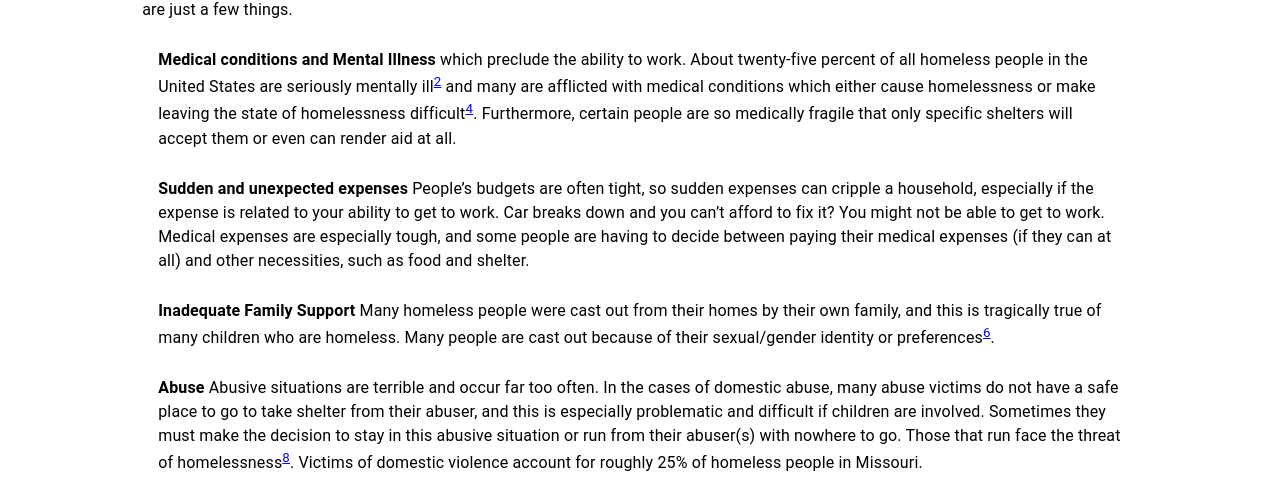
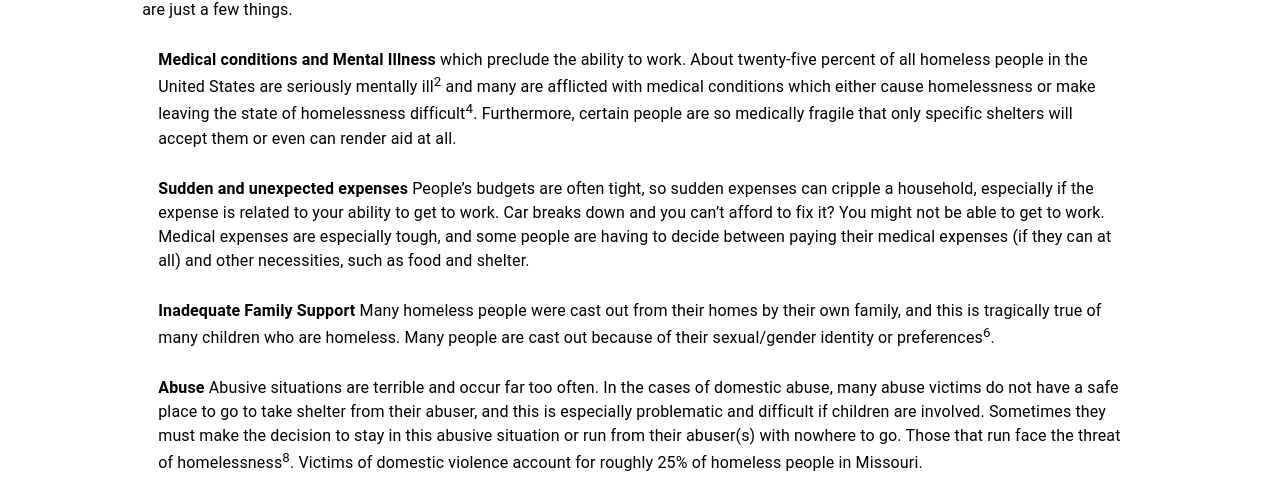
Before and after one commit to Kansas-City-Homeless-Union/Kansas-City-Homeless-Union.github.io, a React (Create React App) app: page /#/causes in a window 1280 px wide. Shown: the part 294-797 px from the top of the page. Built offline with nearby package versions, Linux system fonts and the light colour scheme.

Commit message:
footnote anchor links removed (broken in react)

```diff
--- a/src/components/Causes/Causes.tsx
+++ b/src/components/Causes/Causes.tsx
@@ -11,13 +11,10 @@ const Causes = () => {
     // react calls component function bodies twice to check for side effects during development.
     // This is fine in a production build
     let superCount    = 1;
-    let footnoteCount = 1;
     const Superscript = () => {
-        const display = superCount++;
-        return <sup><a href={`#fn${display}`} id={`ref${display}`}>{display}</a></sup>
+        return <sup>{superCount++}</sup>
     }
     const FootNote = (props : any) => {
-        const display = footnoteCount++;
         return <li><a href={props.link}>{props.children}</a></li>
     }
 
```
